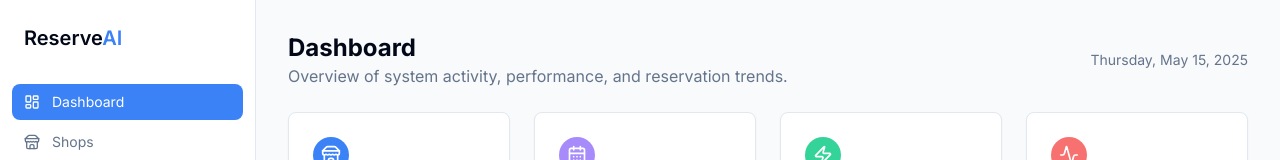
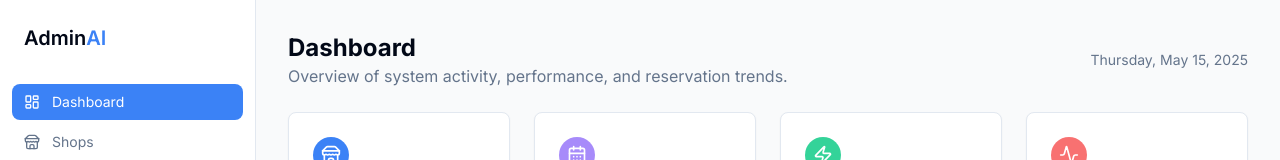
Before and after one commit to irfanramadhan1999/admin-ai-reservation-system, a React (Vite) app: page /admin in a window 1280 px wide. Shown: the top 160 px of the page. Built offline with nearby package versions, Linux system fonts and the light colour scheme.

Commit message:
Update sidebar logo text based on user role
Conditionally render the sidebar logo text to display "Admin" for the Admin Dashboard and "Owner Shop" for the Shop Owner Dashboard.

```diff
--- a/src/components/dashboard/dashboard-layout.tsx
+++ b/src/components/dashboard/dashboard-layout.tsx
@@ -1,21 +1,31 @@
 
 import React from 'react';
 import { SidebarNav } from '../sidebar/sidebar-nav';
+import { useLocation } from 'react-router-dom';
 
 interface DashboardLayoutProps {
   children: React.ReactNode;
 }
 
 export function DashboardLayout({ children }: DashboardLayoutProps) {
+  const location = useLocation();
+
+  // Determine user role based on URL path
+  const isShopAdmin = location.pathname.startsWith('/shop-admin');
+  const userRole = isShopAdmin ? 'shop-admin' : 'admin';
+
+  // Set appropriate logo text based on user role
+  const logoText = isShopAdmin ? 'Owner Shop' : 'Admin';
+
   return (
     <div className="min-h-screen flex bg-gray-50">
       {/* Sidebar */}
       <div className="hidden md:flex flex-col w-64 bg-white border-r">
         <div className="p-6">
-          <h1 className="text-xl font-semibold">Reserve<span className="text-blue-500">AI</span></h1>
+          <h1 className="text-xl font-semibold">{logoText}<span className="text-blue-500">AI</span></h1>
         </div>
         <div className="px-3 py-2 flex-1">
-          <SidebarNav />
+          <SidebarNav userRole={userRole} />
         </div>
         <div className="p-4 border-t">
           <div className="flex items-center gap-3">
```
